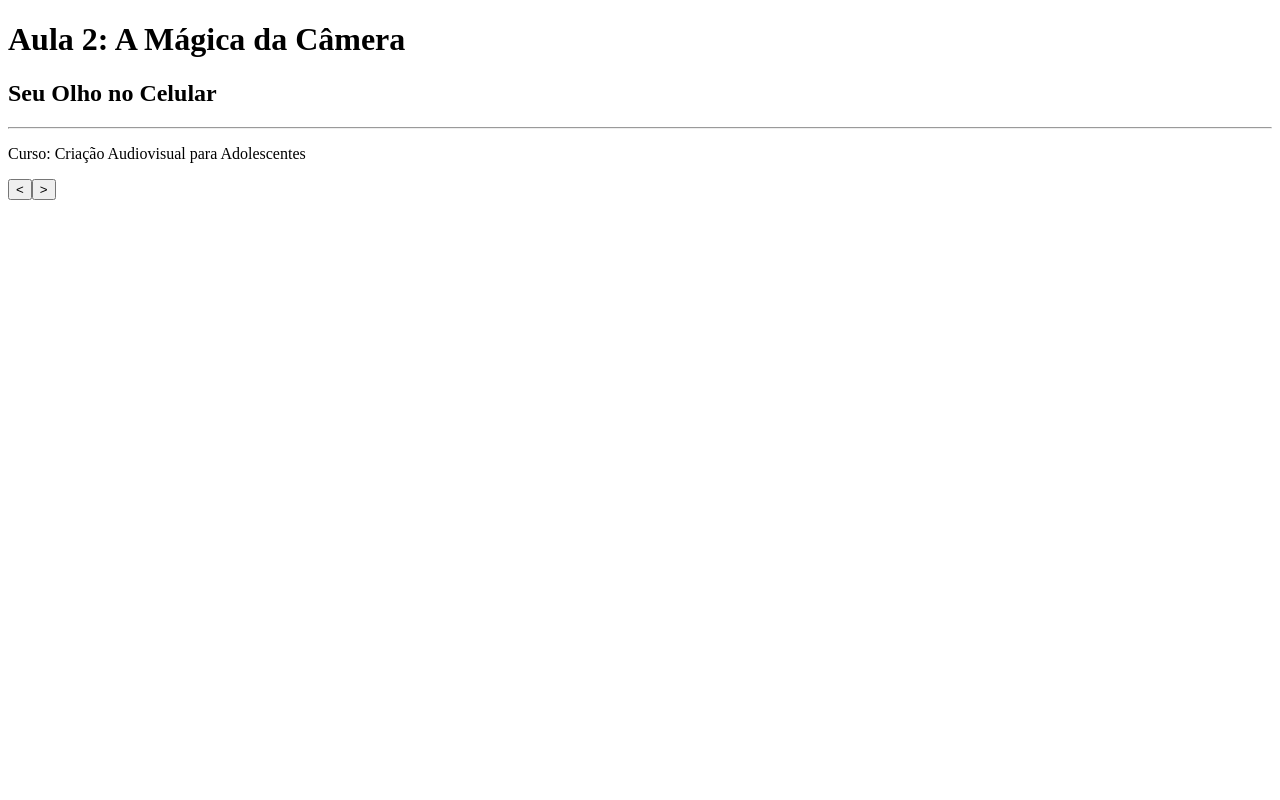
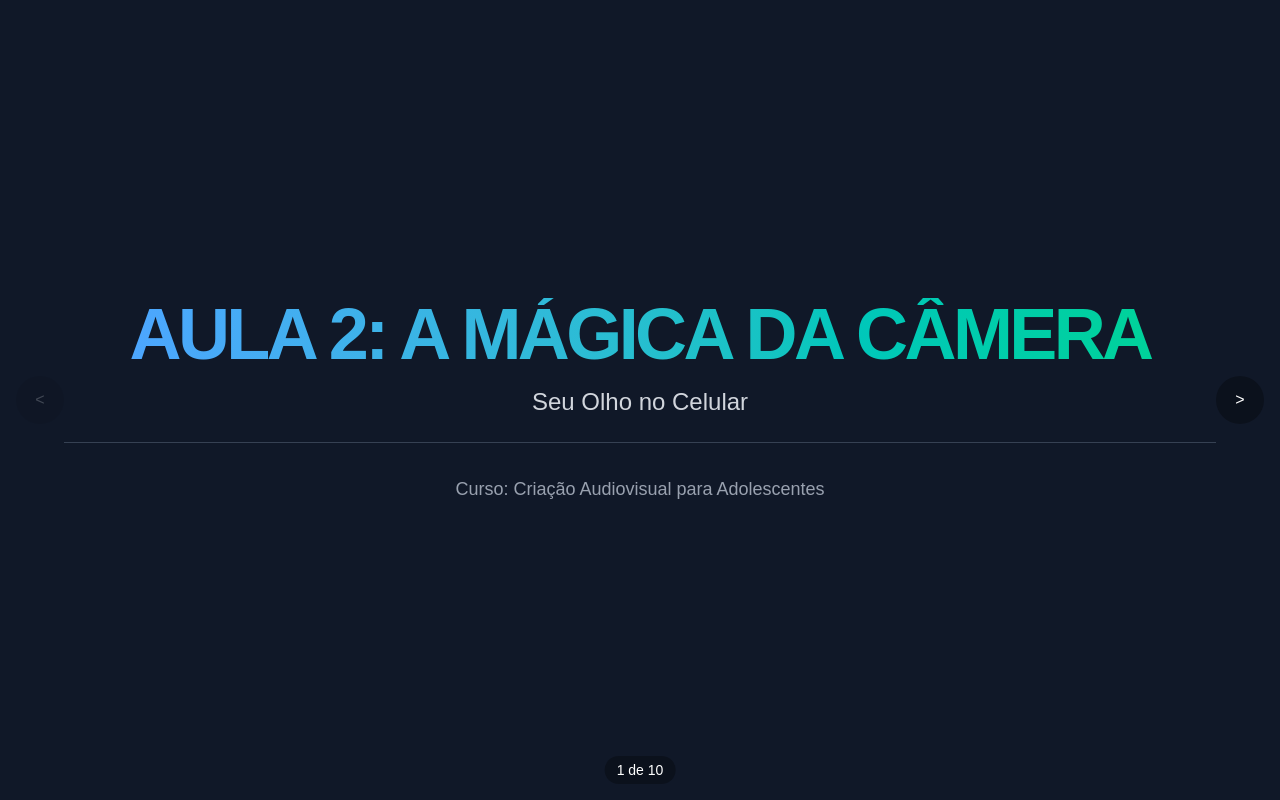
Before and after one commit to LaylsondeAlbuquerque/slide-show, an Angular app: page / in a window 1280 px wide. Built offline with nearby package versions, Linux system fonts and the light colour scheme.

Commit message:
feat: instalei  tailwindcss e adicionei o estilo dos slides

```diff
--- a/package.json
+++ b/package.json
@@ -28,7 +28,10 @@
     "@angular/forms": "^20.3.0",
     "@angular/platform-browser": "^20.3.0",
     "@angular/router": "^20.3.0",
+    "@tailwindcss/postcss": "^4.1.17",
+    "postcss": "^8.5.6",
     "rxjs": "~7.8.0",
+    "tailwindcss": "^4.1.17",
     "tslib": "^2.3.0",
     "zone.js": "~0.15.0"
   },
--- a/src/app/components/slide.component/slide.component.html
+++ b/src/app/components/slide.component/slide.component.html
@@ -1,79 +1,112 @@
+<div class="relative w-full h-screen">
+
+  <div class="w-full h-full p-8 md:p-16 overflow-y-auto
+              flex flex-col justify-center">
+
     @if (slideAtual()) {
-        <header>
-            <h1>{{slideAtual().title}}</h1>
+
+    <header class="text-center">
+      <h1
+        class="text-5xl md:text-7xl font-black uppercase tracking-tighter bg-clip-text text-transparent bg-linear-to-r from-blue-400 to-emerald-400">
+        {{ slideAtual().title }}
+      </h1>
       @if (slideAtual().subtitle) {
-                <h2>{{slideAtual().subtitle}}</h2>
+      <h2 class="mt-4 text-xl md:text-2xl text-gray-300">
+        {{ slideAtual().subtitle }}
+      </h2>
       }
     </header>
-        <hr>
-        <main>
+
+    <hr class="my-6 border-gray-700">
+
+    <main class="container mx-auto px-6 text-lg text-gray-300">
 
       @for (block of slideAtual().blocks; track $index) {
       @switch (block.type) {
 
       @case ('text') {
+      <p class="mt-2 text-lg text-gray-400 text-center">
+        {{ block.content }}
+      </p>
+      }
 
-                        <p>{{block.content}}</p>
-
-                    }
       @case ('list') {
-
+      <div class="flex justify-center my-4">
         @if (block.ordered) {
-                            <ol>
+        <ol class="list-decimal list-inside">
           @for (item of block.items; track $index) {
-                                    <li>{{item}}</li>
+          <li>{{ item }}</li>
           }
         </ol>
         } @else {
-                            <ul>
+        <ul class="list-disc list-inside">
           @for (item of block.items; track $index) {
-                                    <li>{{item}}</li>
+          <li>{{ item }}</li>
           }
         </ul>
         }
+      </div>
+      }
 
-                    }
       @case ('complexList') {
-
-                        <dl>
+      <dl class="my-4 max-w-2xl mx-auto">
         @for (item of block.items; track $index) {
-                                <dt>{{item.title}}</dt>
-                                <dd>{{item.description}}</dd>
+        <dt class="font-semibold text-white">{{ item.title }}</dt>
+        <dd class="ml-4 mb-2 text-gray-400">{{ item.description }}</dd>
         }
       </dl>
+      }
 
-                    }
       @case ('quote') {
-                        <blockquote>
-                            {{block.text}}
+      <blockquote
+        class="my-4 border-l-4 border-gray-600 pl-4 italic text-gray-400 text-center">
+        "{{ block.text }}"
       </blockquote>
       }
+
       @case ('table') {
-                        <table>
-                            <thead>
+      <div class="overflow-x-auto">
+        <table
+          class="min-w-full divide-y divide-gray-700 my-4 text-left">
+          <thead class="bg-gray-800">
             <tr>
               @for (cell of block.headers; track $index) {
-                                        <th>{{cell}}</th>
+              <th class="px-6 py-3 font-medium">{{ cell }}</th>
               }
             </tr>
           </thead>
-                            <tbody>
+          <tbody class="bg-gray-800/50 divide-y divide-gray-700">
             @for (row of block.rows; track $index) {
             <tr>
               @for (cell of row; track $index) {
-                                            <td>{{cell}}</td>
+              <td class="px-6 py-4 text-gray-400">{{ cell }}</td>
               }
             </tr>
             }
           </tbody>
         </table>
+      </div>
       }
       }
       }
     </main>
-        <footer>
-            <button (click)="voltarSlide()">&lt;</button>
-            <button (click)="proximoSlide()">&gt;</button>
-        </footer>
+    }
+  </div>
 
-}
+  <div>
+    <button (click)="voltarSlide()" [disabled]="indiceSlide() === 0" class="absolute z-10 top-1/2 left-4 -translate-y-1/2
+           w-12 h-12 rounded-full bg-black/30 text-white
+           hover:bg-black/50 transition-colors
+           disabled:opacity-20 disabled:cursor-not-allowed">&lt;</button>
+    <button (click)="proximoSlide()" [disabled]="indiceSlide() === slides.length - 1" class="absolute z-10 top-1/2 right-4 -translate-y-1/2
+           w-12 h-12 rounded-full bg-black/30 text-white
+           hover:bg-black/50 transition-colors
+           disabled:opacity-20 disabled:cursor-not-allowed">&gt;</button>
+
+    <div class="absolute z-10 bottom-4 left-1/2 -translate-x-1/2
+           bg-black/30 text-white text-sm px-3 py-1 rounded-full">
+      <span>{{ indiceSlide() + 1 }} de {{ slides.length }}</span>
+    </div>
+  </div>
+
+</div>
--- a/src/index.html
+++ b/src/index.html
@@ -7,7 +7,7 @@
   <meta name="viewport" content="width=device-width, initial-scale=1">
   <link rel="icon" type="image/x-icon" href="favicon.ico">
 </head>
-<body>
+<body class="bg-gray-900 text-white">
   <app-root></app-root>
 </body>
 </html>
--- a/src/styles.css
+++ b/src/styles.css
@@ -1 +1,6 @@
-/* You can add global styles to this file, and also import other style files */
+@import "tailwindcss";
+@import url('https://fonts.googleapis.com/css2?family=Momo+Trust+Display&display=swap');
+
+body {
+     font-family: 'Momo Trust Display', sans-serif;
+}
```
Also changed, not shown: .postcssrc.json (added), 1 other file (tests, documents, lock files or other folders). Lines whose indentation alone changed are shown as unchanged.
